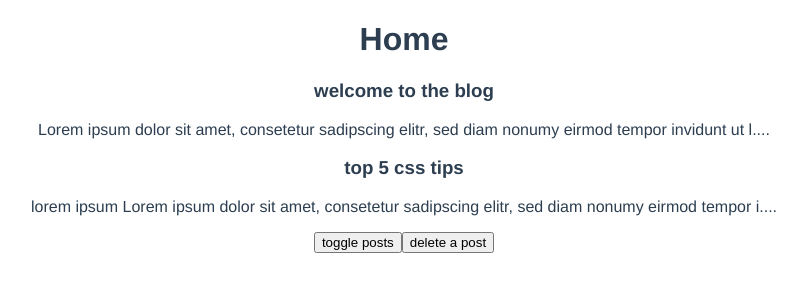
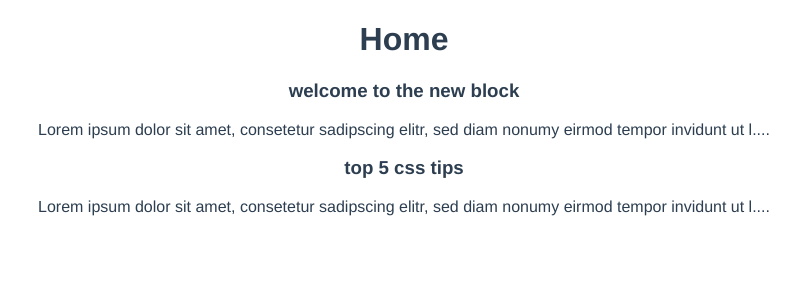
Before and after one commit to BetancourtFelipe/dojo-blog-api, a Vue app: page / in a window 1280 px wide. Shown: the top 300 px of the page, without its empty margins (236-1043 px from the left). Built offline with nearby package versions, Linux system fonts and the light colour scheme; data requests are answered from the project's data file.

Commit message:
Add vue fetch

```diff
--- /dev/null
+++ b/data/db.json
@@ -0,0 +1,24 @@
+{
+  "posts": [
+    {
+      "id": 1,
+      "title": "welcome to the new block",
+      "body": "Lorem ipsum dolor sit amet, consetetur sadipscing elitr, sed diam nonumy eirmod tempor invidunt ut labore et dolore magna aliquyam erat, sed diam voluptua. At vero eos et accusam et justo duo dolores et ea rebum. Stet clita kasd gubergren, no sea takimata sanctus est Lorem ipsum dolor sit amet. Lorem ipsum dolor sit amet, consetetur sadipscing elitr, sed diam nonumy eirmod tempor invidunt ut labore et dolore magna aliquyam",
+      "tags": [
+        "webdev",
+        "codind",
+        "news"
+      ]
+    },
+    {
+      "id": 2,
+      "title": "top 5 css tips",
+      "body": "Lorem ipsum dolor sit amet, consetetur sadipscing elitr, sed diam nonumy eirmod tempor invidunt ut labore et dolore magna aliquyam erat, sed diam voluptua. At vero eos et accusam et justo duo dolores et ea rebum. Stet clita kasd gubergren, no sea takimata sanctus est Lorem ipsum dolor sit amet.",
+      "tags":[
+        "css",
+        "webdev",
+        "coding"
+      ]
+    }
+  ]
+}
--- a/package.json
+++ b/package.json
@@ -8,6 +8,7 @@
   },
   "dependencies": {
     "core-js": "^3.8.3",
+    "json-server": "^1.0.0-alpha.23",
     "vue": "^3.2.13",
     "vue-router": "^4.0.3"
   },
--- a/src/components/PostList.vue
+++ b/src/components/PostList.vue
@@ -17,7 +17,7 @@ export default {
     onMounted(() => console.log('component mounted')),
     onUnmounted(() => console.log('components unMounted')),
     onUpdated(() => console.log('components updated'))
-  }
+  },
 }
 </script>
 
--- a/src/views/HomeView.vue
+++ b/src/views/HomeView.vue
@@ -1,13 +1,13 @@
 <template>
 <div class="home">
   <h1>Home</h1>
-  <PostList v-if="showPosts" :posts='posts' />
-  <button @click="showPosts = !showPosts">toggle posts</button>
-  <button @click="posts.pop()">delete a post</button>
+  <PostList :posts='posts' />
 
+  <!-- Button to toggle the visibility of posts -->
+  <!-- <button @click="showPosts = !showPosts">toggle posts</button> -->
 
-
-
+  <!-- Button to delete the last post -->
+  <!-- <button @click="posts.pop()">delete a post</button> -->
 
 
 
@@ -45,18 +45,28 @@ export default {
   setup(){
 
     const posts = ref([
-      { title: 'welcome to the blog', body: 'Lorem ipsum dolor sit amet, consetetur sadipscing elitr, sed diam nonumy eirmod tempor invidunt ut labore et dolore magna aliquyam erat, sed diam voluptua. At vero eos et accusam et justo duo dolores et ea rebum. Stet clita kasd gubergren, no sea takimata sanctus est Lorem ipsum dolor sit amet. Lorem ipsum dolor sit amet, consetetur sadipscing elitr, sed diam nonumy eirmod tempor invidunt ut labore et dolore magna aliquyam erat, sed diam voluptua. At vero eos et accusam et justo duo dolores et ea rebum. Stet clita kasd gubergren, no sea takimata sanctus est Lorem ipsum dolor sit amet.', id: 1 },
-      { title: 'top 5 css tips', body: 'lorem ipsum Lorem ipsum dolor sit amet, consetetur sadipscing elitr, sed diam nonumy eirmod tempor invidunt ut labore et dolore magna aliquyam erat, sed diam voluptua. At vero eos et accusam et justo duo dolores et ea rebum. Stet clita kasd gubergren, no sea takimata sanctus est Lorem ipsum dolor sit amet.', id: 2 },
     ])
+    const error = ref(null)
 
-    const showPosts = ref(true)
+    const load = async () => {
+      try {
+        let data = await fetch('http://localhost:3000/posts')
+        if (!data.ok) {
+          throw Error('no data available')
+        }
+        posts.value = await data.json()
+    }
+      catch (err) {
+        error.value = err.message
+        console.log(error.value)
+      }
+}
+
+load()
 
 
 
-
-
-
-
+    // const showPosts = ref(true)
 
     // // Creating a ref named 'search' with an initial value of an empty string
     // const search = ref('')
@@ -91,7 +101,7 @@ export default {
 
 
 
-    return{ posts, showPosts }
+    return{ posts }
 
      // Define reactive and ref properties
     // const ninjaOne = ref({ name: 'felipe', age: 29 })
```
Also changed, not shown: 1 other file (tests, documents, lock files or other folders).
